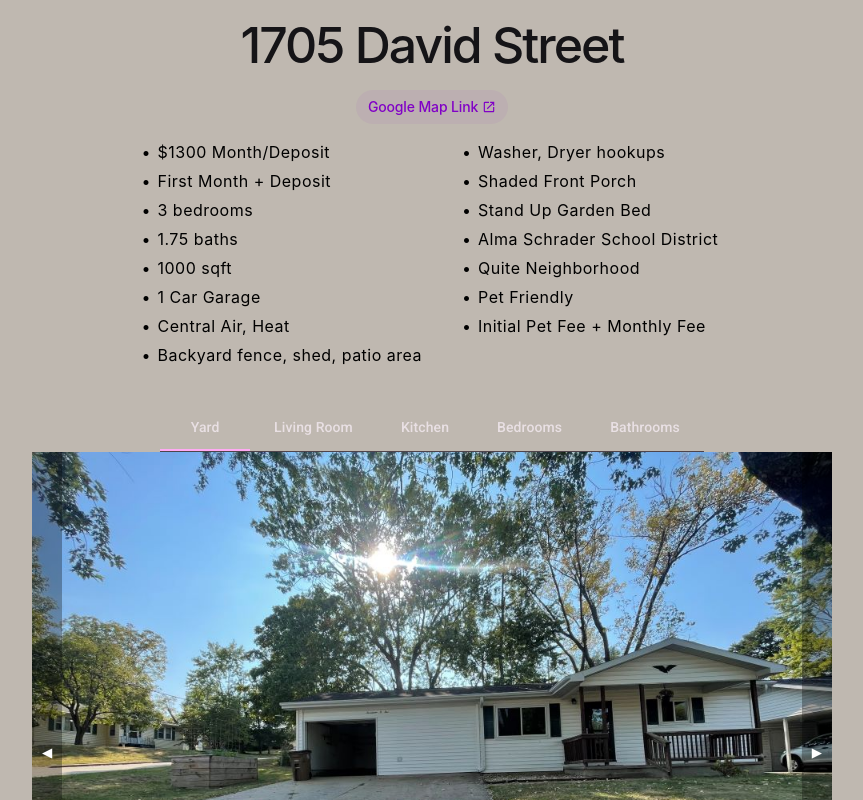
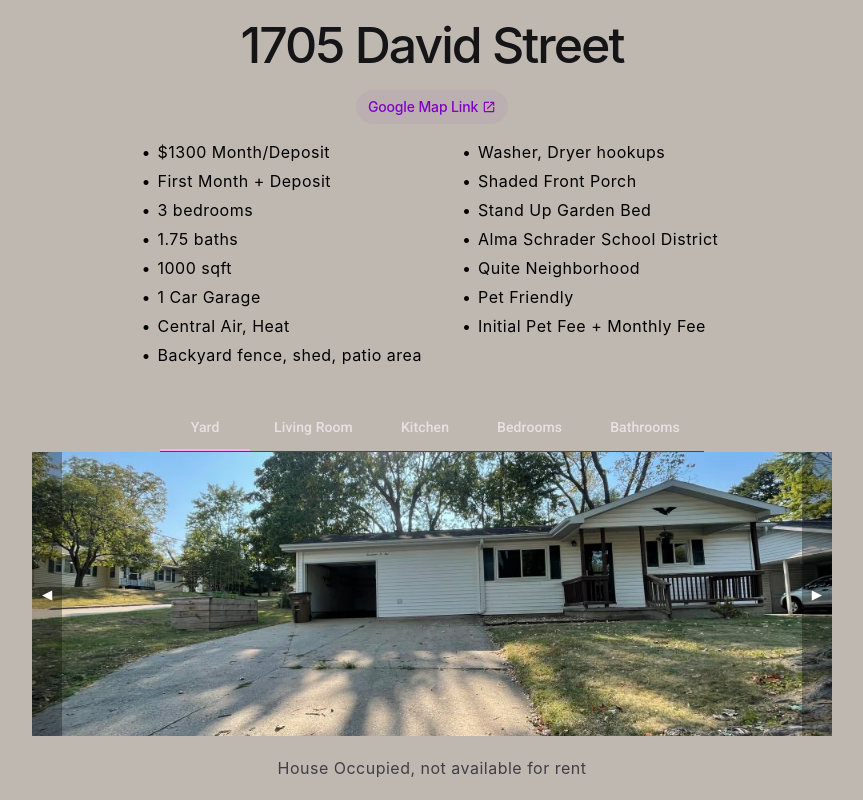
Before and after one commit to rbrock44/1705-David, an Angular app: page / in a window 1280 px wide. Shown: the top 800 px of the page, without its empty margins (208-1071 px from the left). Built offline with nearby package versions, Linux system fonts and the light colour scheme.

Commit message:
Update app.component.scss

```diff
--- a/src/app/app.component.scss
+++ b/src/app/app.component.scss
@@ -74,7 +74,7 @@ p {
 }
 
 .container {
-  height: max-content;
+  height: 100%;
   width: 100%;
   max-width: 100%;
   display: flex;
```
